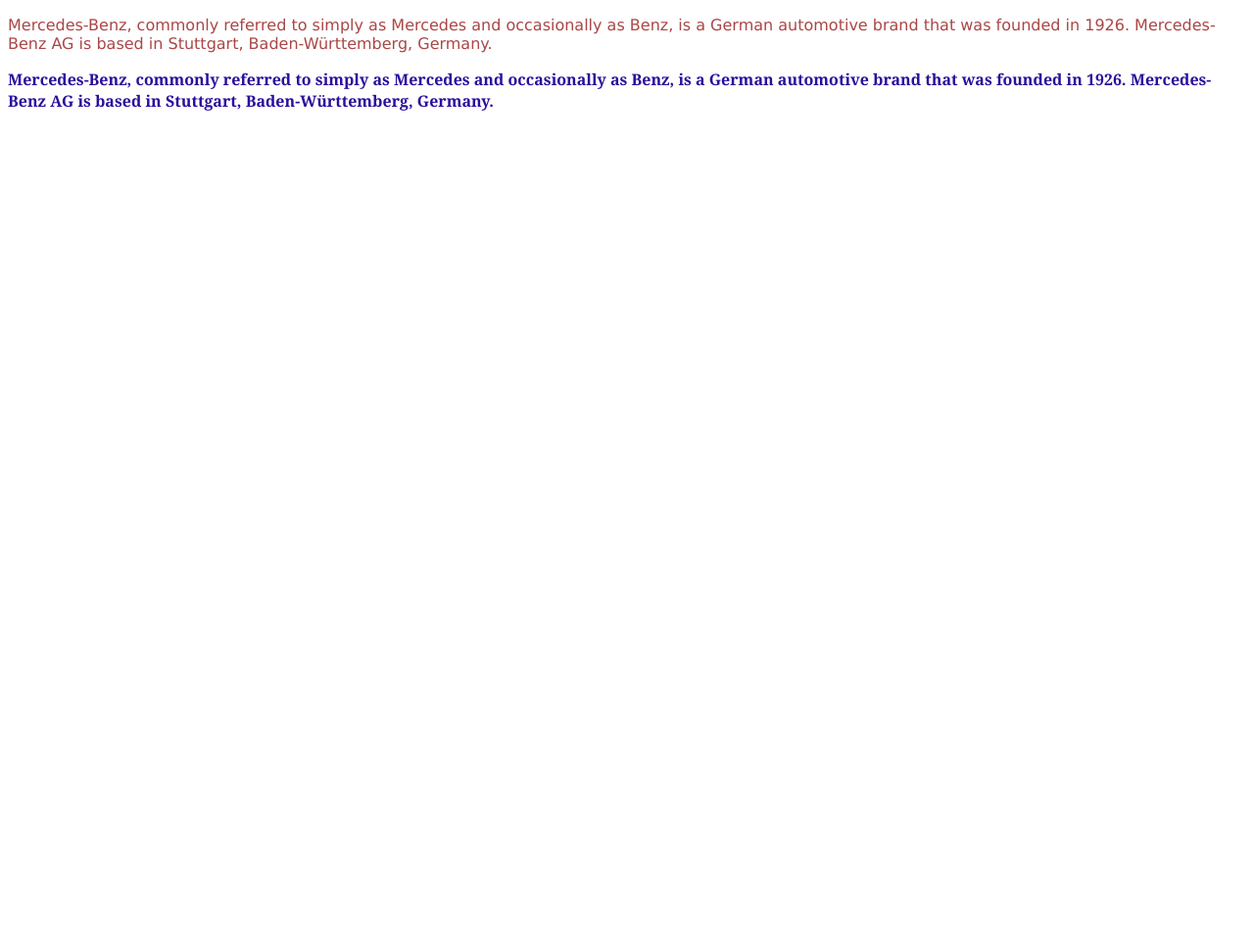
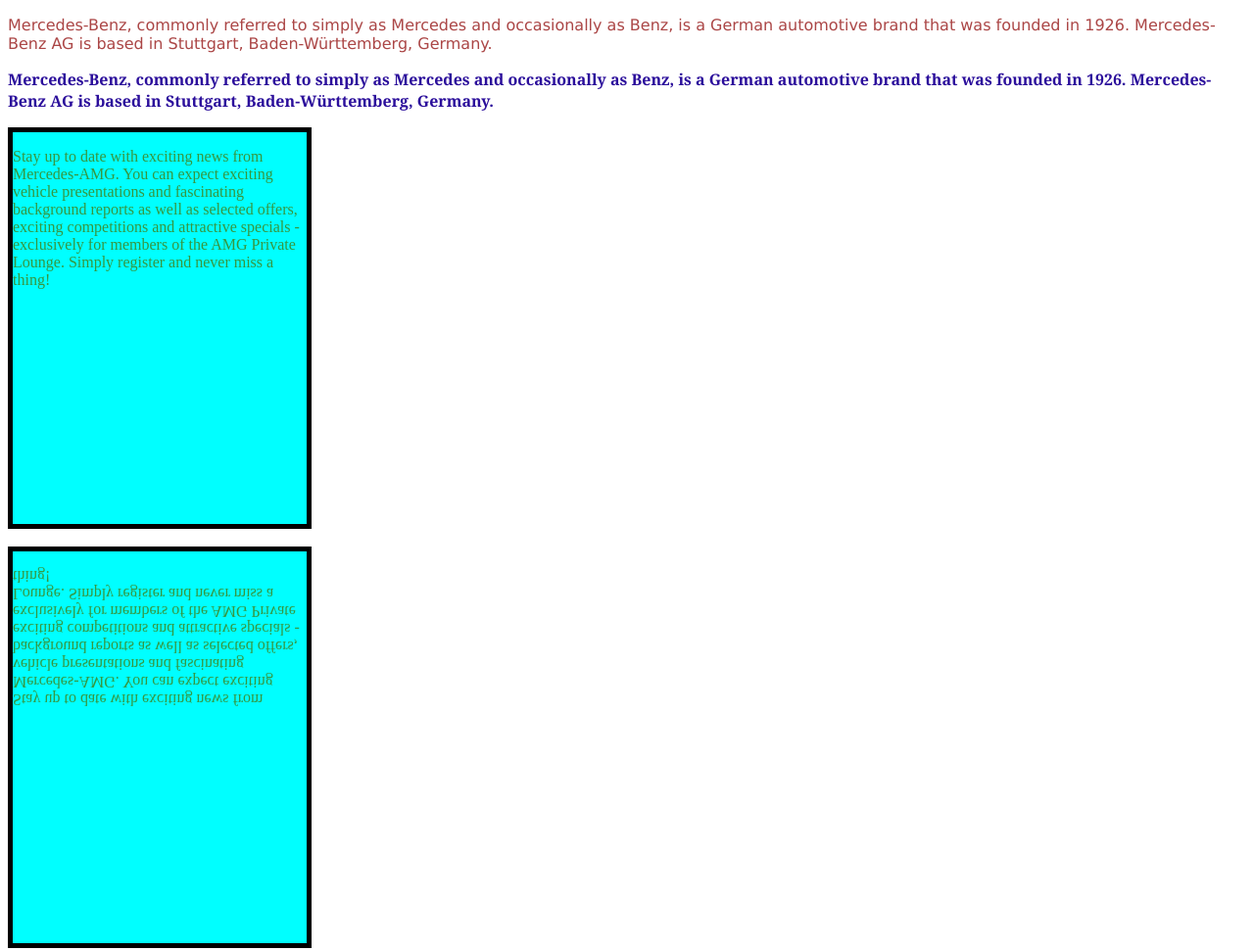
Before and after one commit to matsue-code/Types-text-styling, a plain HTML site: page index.html in a window 1280 px wide. Shown: the whole page at 98% size. Before the commit the page ends 800 px from the top, so only its background shows below. Drawn offline with Linux system fonts and the light colour scheme.

Commit message:
second commit

```diff
--- a/index.html
+++ b/index.html
@@ -15,7 +15,16 @@
             color: #2b0e9b;
 
         }
-
+        div{
+            color: #36973f;
+            width: 300px;
+            height: 400px;
+            background-color: aqua;
+            border: 5px solid black;
+        }
+        #mat{
+            transform: rotateX(180deg);
+        }
     </style>    <meta charset="UTF-8">
     <meta name="viewport" content="width=device-width, initial-scale=1.0">
     <title>typography</title>
@@ -30,6 +39,20 @@
         Mercedes-Benz, commonly referred to simply as Mercedes and occasionally as Benz, is a German automotive brand that was
         founded in 1926. Mercedes-Benz AG is based in Stuttgart, Baden-Württemberg, Germany.
     </p>
+    <div>
+        <p>
+            Stay up to date with exciting news from Mercedes-AMG. You can expect exciting vehicle presentations and fascinating
+            background reports as well as selected offers, exciting competitions and attractive specials - exclusively for members
+            of the AMG Private Lounge. Simply register and never miss a thing!
+        </p>
+    </div><br>
+    <div>
+        <p id="mat">
+            Stay up to date with exciting news from Mercedes-AMG. You can expect exciting vehicle presentations and fascinating
+            background reports as well as selected offers, exciting competitions and attractive specials - exclusively for members
+            of the AMG Private Lounge. Simply register and never miss a thing!
+        </p>
+    </div>
 
 
 
```
